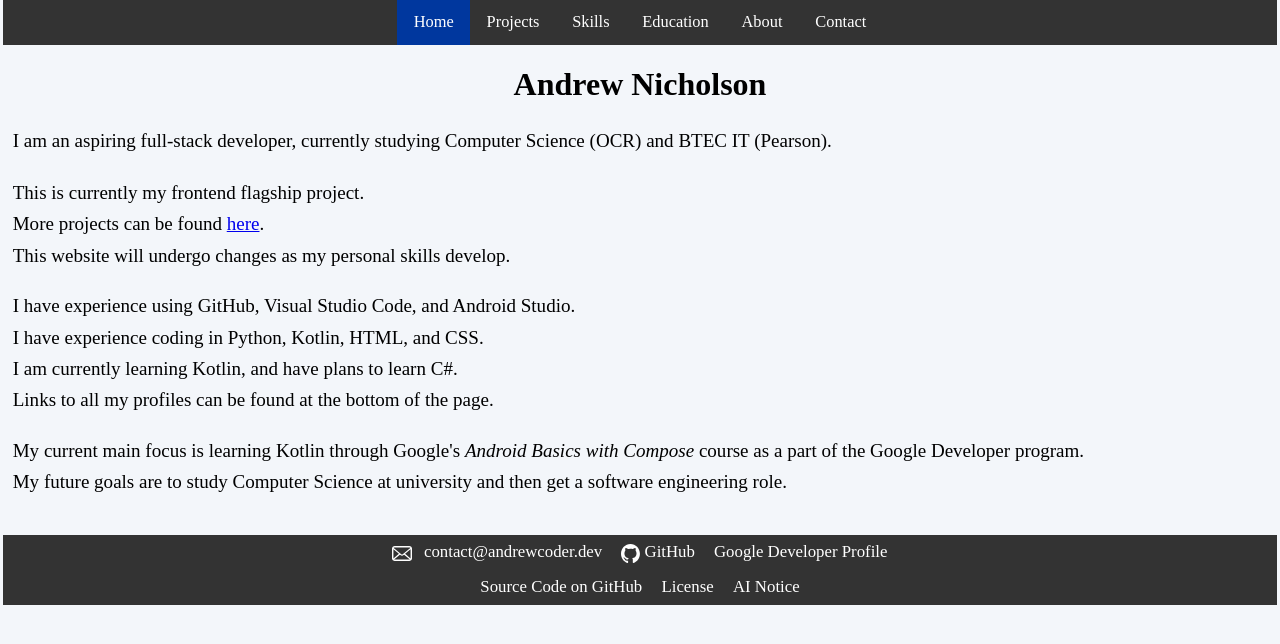
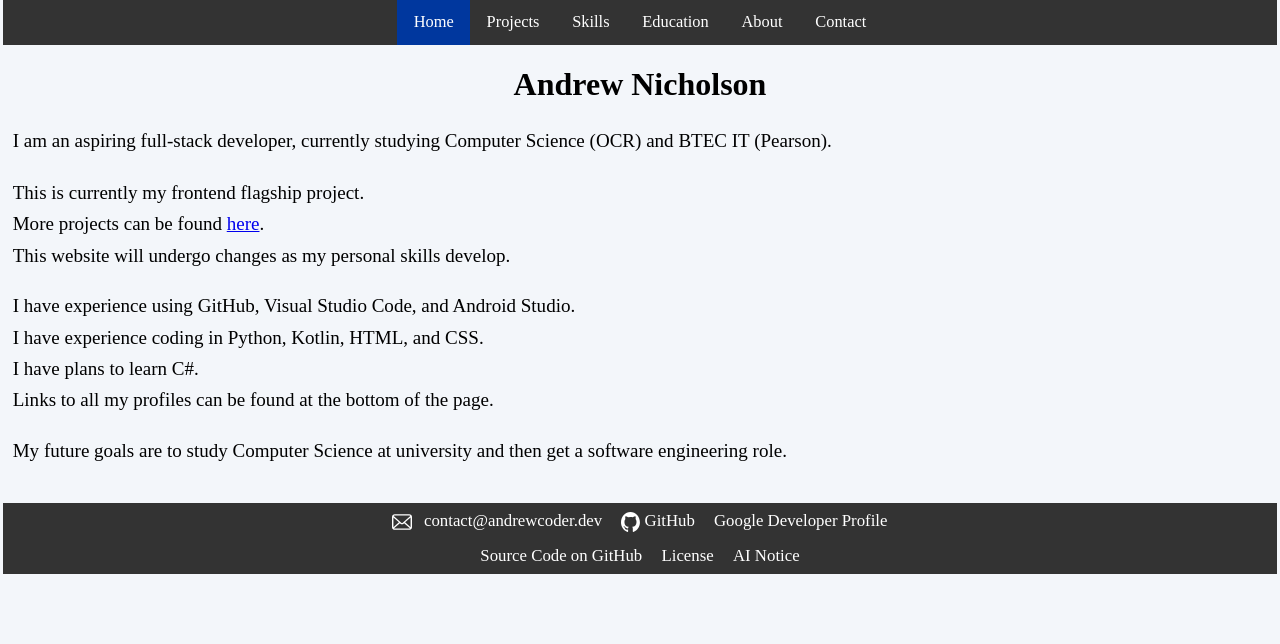
Before and after one commit to Andrew-Dev-Coder/Portfolio, a Jekyll site: the page built from index.html, in a window 1280 px wide. Shown: the top 644 px of the page. Built offline with Jekyll 4.4.1, drawn with Linux system fonts in a browser that asks for light colours.

Commit message:
Update index.html

```diff
--- a/index.html
+++ b/index.html
@@ -28,14 +28,12 @@
             <br>
             I have experience coding in Python, Kotlin, HTML, and CSS.
             <br>
-            I am currently learning Kotlin, and have plans to learn C#.
+            I have plans to learn C#.
             <br>
             Links to all my profiles can be found at the bottom of the page.
         </p>
 
         <p>
-            My current main focus is learning Kotlin through Google's <em>Android Basics with Compose</em> course as a part of the Google Developer program.
-            <br>
             My future goals are to study Computer Science at university and then get a software engineering role.
         </p>
     </div>
```
